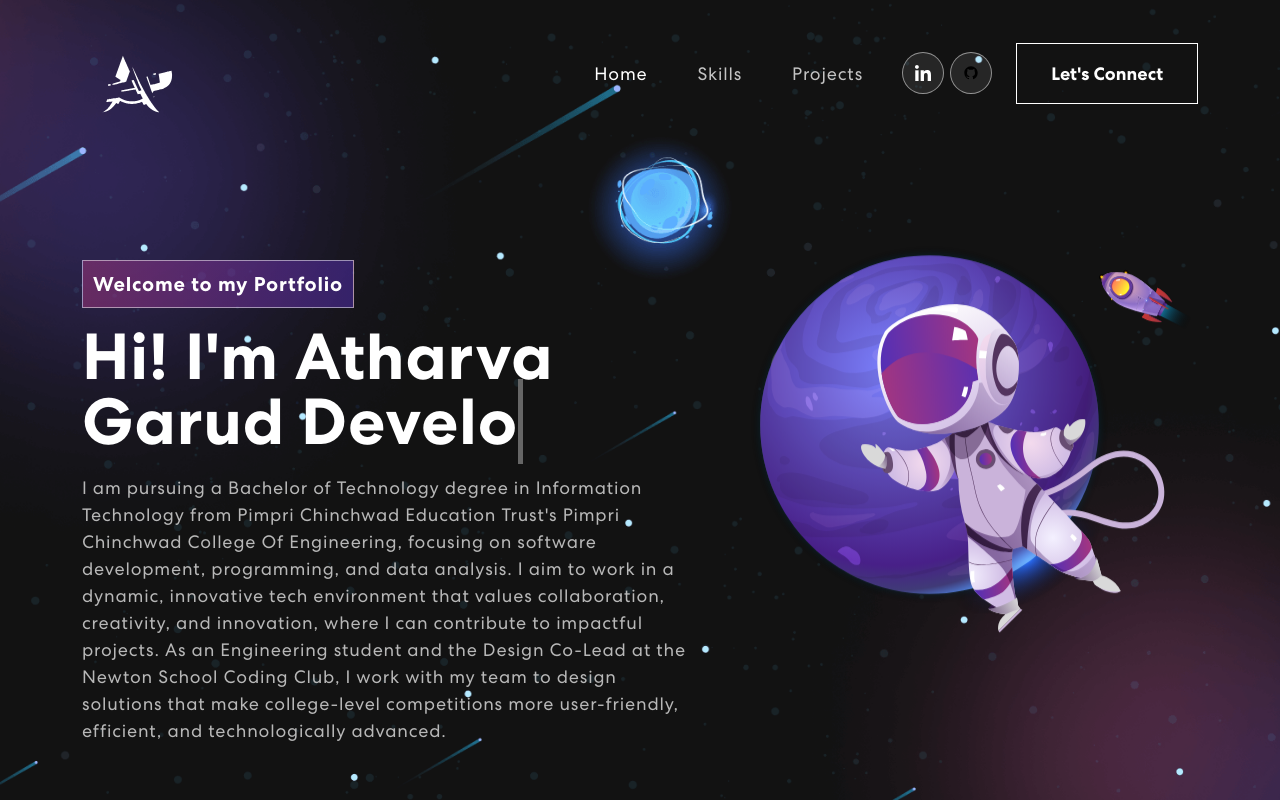
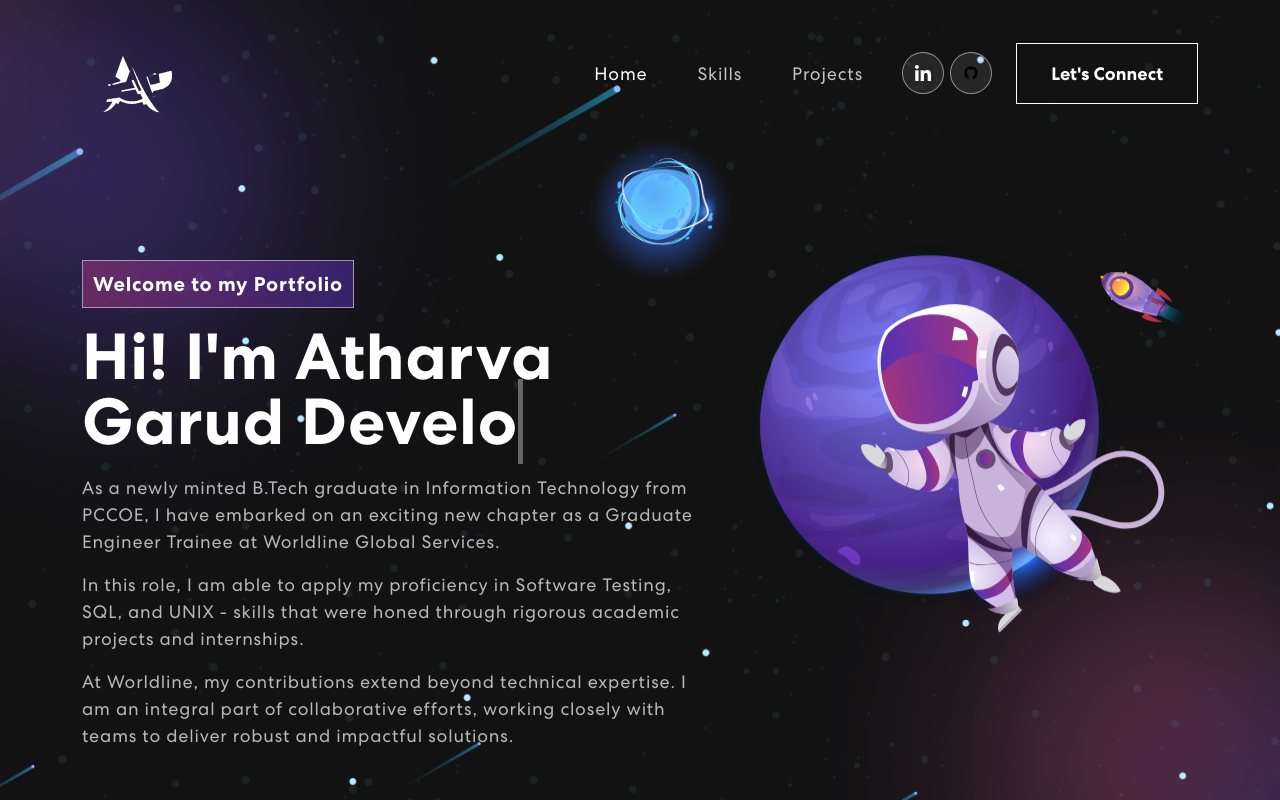
Before and after one commit to Atharvagarud137/My-site, a React (Create React App) app: page / in a window 1280 px wide. Shown: the top 800 px of the page. Built offline with nearby package versions, Linux system fonts and the light colour scheme.

Commit message:
New updates
Added latest resume
Added new personal description
Added new highlight text

```diff
--- a/src/components/Banner.js
+++ b/src/components/Banner.js
@@ -55,9 +55,11 @@ export const Banner = () => {
               {({ isVisible }) =>
               <div className={isVisible ? "animate__animated animate__fadeIn" : ""}>
                 <span className="tagline">Welcome to my Portfolio</span>
-                <h1>{`Hi! I'm Atharva Garud`} <span className="txt-rotate" dataPeriod="1000" data-rotate='[ "Developer", "Programmer", "ML Enthusiast" ]'><span className="wrap">{text}</span></span></h1>
-                  <p>I am pursuing a Bachelor of Technology degree in Information Technology from Pimpri Chinchwad Education Trust's Pimpri Chinchwad College Of Engineering, focusing on software development, programming, and data analysis. I aim to work in a dynamic, innovative tech environment that values collaboration, creativity, and innovation, where I can contribute to impactful projects. As an Engineering student and the Design Co-Lead at the Newton School Coding Club, I work with my team to design solutions that make college-level competitions more user-friendly, efficient, and technologically advanced.</p>
-                  <button onClick={() => window.open('https://drive.google.com/file/d/1WVKRoB7TRjFa1Ae51qMdQ7v8ixop6ISR/view?usp=sharing', '_blank')}>Download Resume</button>
+                <h1>{`Hi! I'm Atharva Garud`} <span className="txt-rotate" dataPeriod="1000" data-rotate='[ "Software Tester", "Programmer", "ML Enthusiast" ]'><span className="wrap">{text}</span></span></h1>
+                  <p>As a newly minted B.Tech graduate in Information Technology from PCCOE, I have embarked on an exciting new chapter as a Graduate Engineer Trainee at Worldline Global Services.</p>
+                  <p>In this role, I am able to apply my proficiency in Software Testing, SQL, and UNIX - skills that were honed through rigorous academic projects and internships.</p>
+                  <p>At Worldline, my contributions extend beyond technical expertise. I am an integral part of collaborative efforts, working closely with teams to deliver robust and impactful solutions.</p>
+                  <button onClick={() => window.open('https://drive.google.com/file/d/1snXcf1u3zp5mk_8Ef0p2ve9zGkpXdUPi/view?usp=sharing', '_blank')}>Download Resume</button>
               </div>}
             </TrackVisibility>
           </Col>
```
